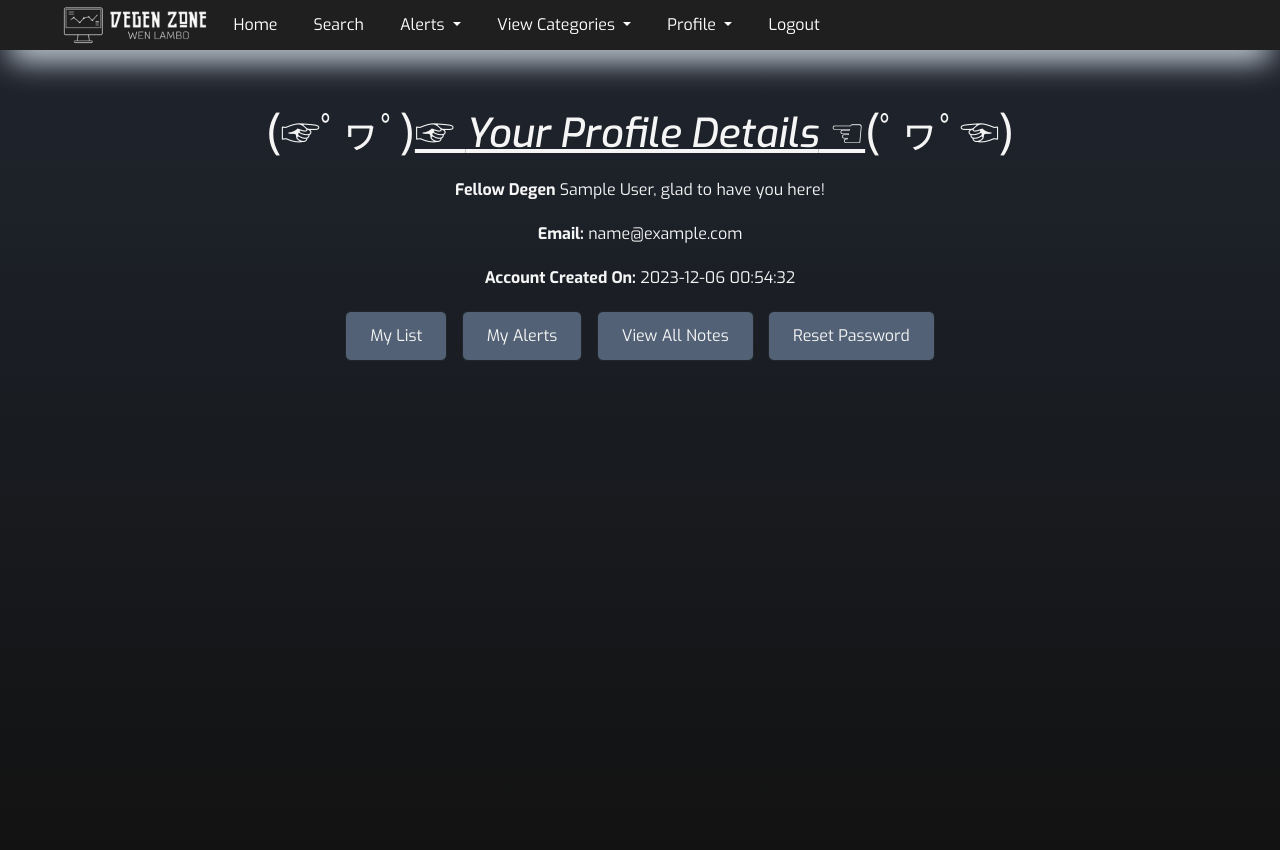
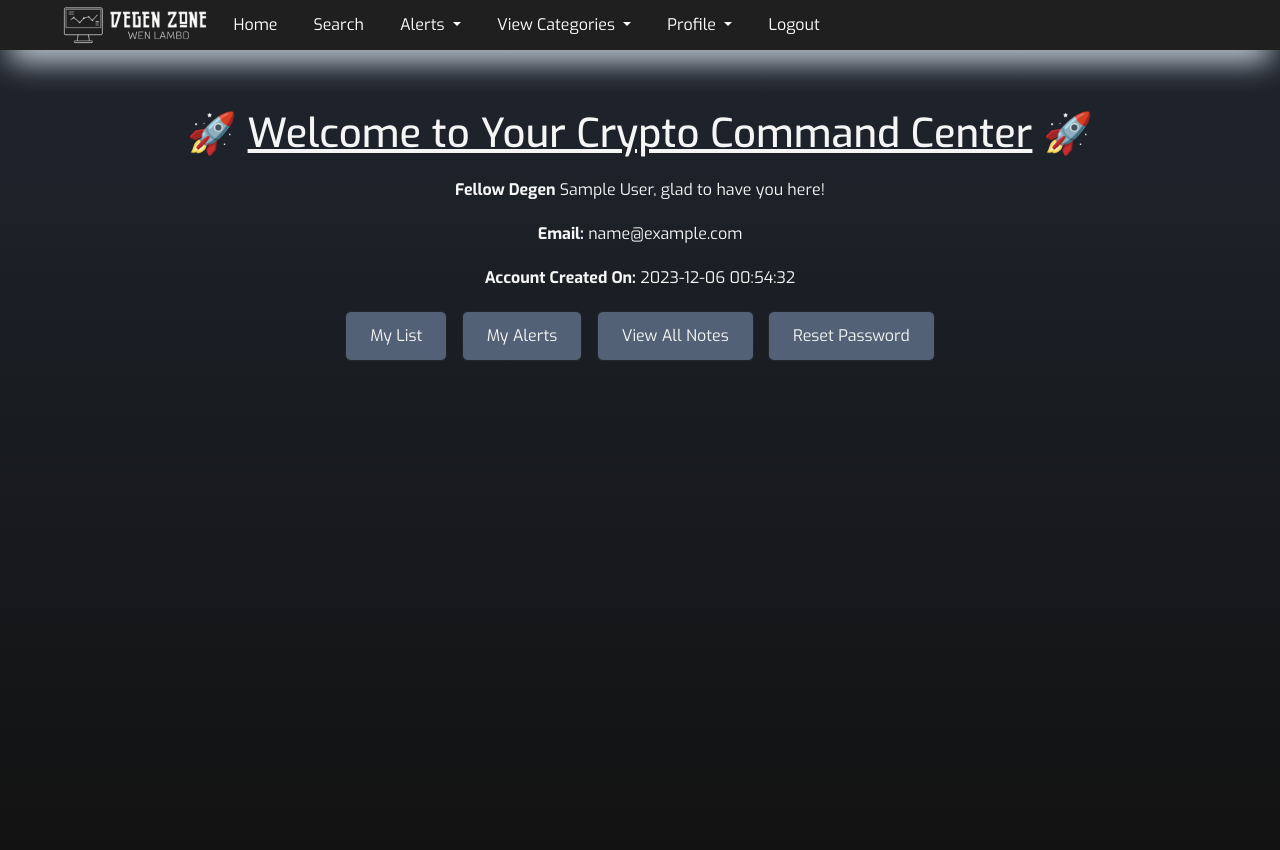
Before and after one commit to omargonz01/Crypto-Price-Alert-Project, a Flask app: page /profile in a window 1280 px wide. Run offline with Flask 3, Linux system fonts and the light colour scheme; the visitor is signed in with stand-in values (Sample User, id 1); some libraries are stand-ins or nearby versions.

Commit message:
+ button-focus-outline and add emojis to profile

```diff
--- a/app/blueprints/main/main_templates/profile.html
+++ b/app/blueprints/main/main_templates/profile.html
@@ -11,7 +11,7 @@
 {% block content %}
 {% include './includes/nav.html' %}
 <div class="background text-center mx-auto">
-    <h1>(☞ﾟヮﾟ)<u>☞ <em>Your Profile Details</em> ☜</u>(ﾟヮﾟ☜)</h1>
+    <h1>🚀 <u>Welcome to Your Crypto Command Center</u> 🚀</h1>
     <p><strong>Fellow Degen</strong> {{ user.first_name }} {{ user.last_name }}, glad to have you here!</p>
     <p><strong>Email:</strong> {{ user.email }}</p>
     <p><strong>Account Created On:</strong> {{ user.date_created.strftime('%Y-%m-%d %H:%M:%S') }}</p>
--- a/app/static/styles/profile.css
+++ b/app/static/styles/profile.css
@@ -4,6 +4,7 @@
     --text-color: whitesmoke;
     --button-bg: #526175;
     --button-hover-bg: #8aa3a5;
+    --button-focus-outline: 2px solid #ffffff;
     --margin-standard: 20px;
 }
 
@@ -38,12 +39,17 @@ h1 {
     background-color: var(--button-bg);
     margin: 1px 5px;
     transition: background-color 0.5s ease;
+    outline: none; /* Remove default focus outline */
 }
 
 .btn:hover {
     background-color: var(--button-hover-bg);
     box-shadow: rgba(50, 50, 93, 0.25) 0px 30px 60px -12px inset, rgba(0, 0, 0, 0.3) 0px 18px 36px -18px inset;
     transform: scale(1.1);
+}
+
+.btn:focus {
+    box-shadow: 0 0 0 var(--button-focus-outline);
 }
 
 @keyframes fadeIn {
```
